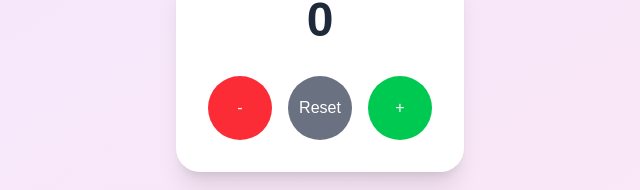
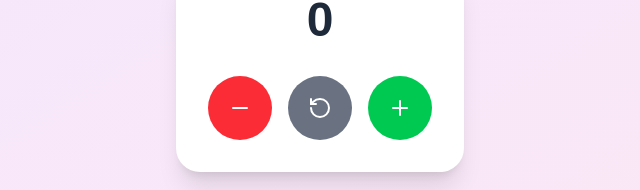
Before and after one commit to tomoya-takubo/counter-app, a Next.js app: page / in a window 1280 px wide. Shown: the part 350-540 px from the top of the page, without its empty margins (320-960 px from the left). Built offline with nearby package versions, Linux system fonts and the light colour scheme.

Commit message:
ボタンのアイコンを実装

```diff
--- a/app/page.tsx
+++ b/app/page.tsx
@@ -1,4 +1,6 @@
 'use client';
+
+import { Plus, Minus, RotateCcw } from 'lucide-react';
 
 export default function Home() {
   return (
@@ -14,9 +16,15 @@ export default function Home() {
                 <div className="text-5xl font-bold text-gray-800">0</div>
               </div>
               <div className="flex justify-center gap-4">
-                <button className="bg-red-500 text-white w-16 h-16 rounded-full">-</button>
-                <button className="bg-gray-500 text-white w-16 h-16 rounded-full">Reset</button>
-                <button className="bg-green-500 text-white w-16 h-16 rounded-full">+</button>
+                <button className="bg-red-500 text-white w-16 h-16 rounded-full flex items-center justify-center">
+                  <Minus className= "w-6 h-6" />
+                </button>
+                <button className="bg-gray-500 text-white w-16 h-16 rounded-full flex items-center justify-center">
+                  <RotateCcw className= "w-6 h-6" />
+                </button>
+                <button className="bg-green-500 text-white w-16 h-16 rounded-full flex items-center justify-center">
+                  <Plus className= "w-6 h-6" />
+                </button>
               </div>
 
             </div>
```
Also changed, not shown: package.json (+7 -6 lines), 1 other file (tests, documents, lock files or other folders).
